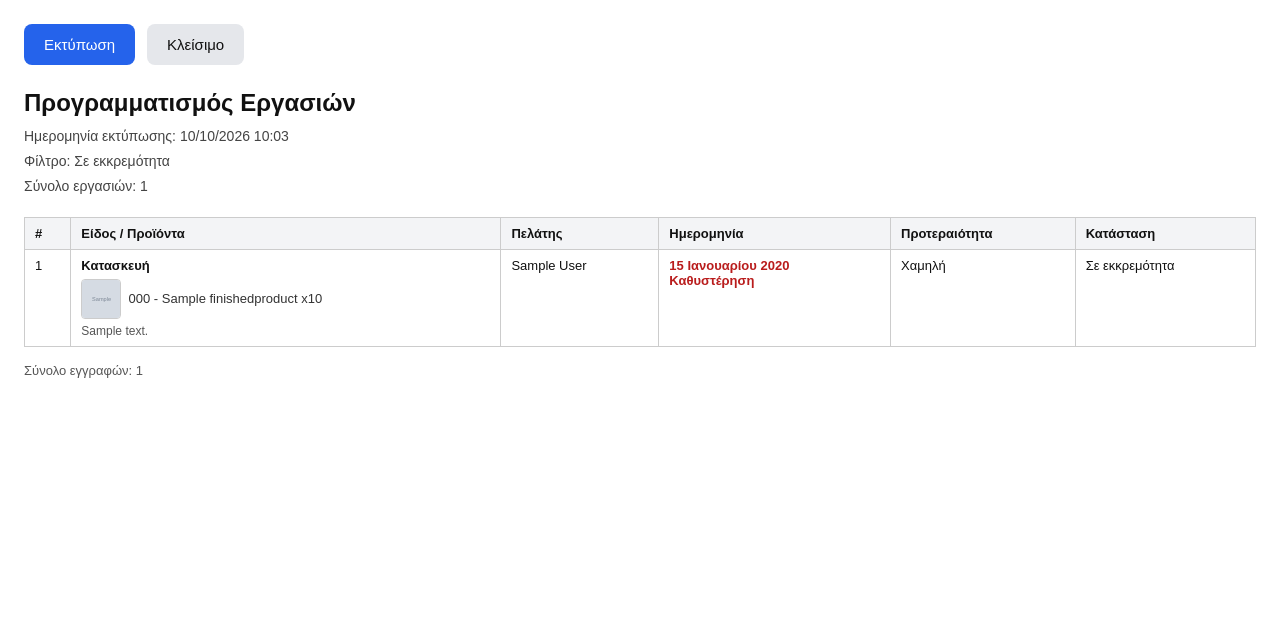
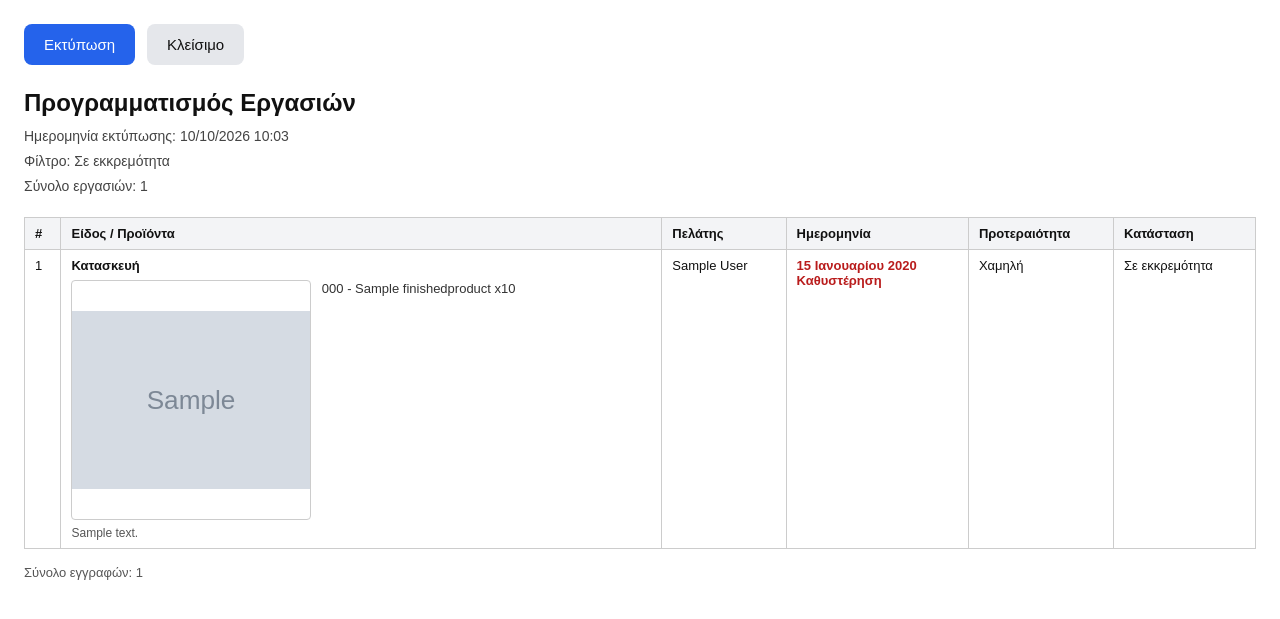
Before and after one commit to vaingr/fotodiakosmos, a Django app: page /task-scheduling/print/ in a window 1280 px wide. Shown: the top 619 px of the page. Run offline with Django 5.2, Linux system fonts and the light colour scheme; a user stored in the database is signed in; tables that the repository leaves empty hold one stand-in row (values such as "Sample post"); grey boxes marked "Sample" are stand-in pictures.

Commit message:
megales photo stis ergasies

```diff
--- a/accounts/templates/accounts/task_scheduling_print.html
+++ b/accounts/templates/accounts/task_scheduling_print.html
@@ -67,28 +67,30 @@
         }
         .print-task-product {
             display: flex;
-            align-items: center;
-            gap: 0.45rem;
+            align-items: flex-start;
+            gap: 0.65rem;
             color: #333;
             line-height: 1.35;
-            margin-top: 0.25rem;
+            margin-top: 0.45rem;
         }
         .print-task-product.is-completed {
             color: #15803d;
             font-weight: 600;
         }
         .print-product-thumb {
-            width: 40px;
-            height: 40px;
-            object-fit: cover;
+            width: 240px;
+            height: 240px;
+            object-fit: contain;
+            object-position: center;
+            background: #fff;
             border-radius: 4px;
             border: 1px solid #ccc;
             flex-shrink: 0;
             display: block;
         }
         .print-photo-empty {
-            width: 40px;
-            height: 40px;
+            width: 240px;
+            height: 240px;
             border-radius: 4px;
             border: 1px dashed #ccc;
             display: inline-flex;
@@ -177,7 +179,9 @@
                             {% if item.product.photo %}
                             <img src="{{ request.scheme }}://{{ request.get_host }}{{ item.product.photo.url }}"
                                  alt="{{ item.product.name }}"
-                                 class="print-product-thumb">
+                                 class="print-product-thumb"
+                                 width="240"
+                                 height="240">
                             {% else %}
                             <span class="print-photo-empty">—</span>
                             {% endif %}
```
